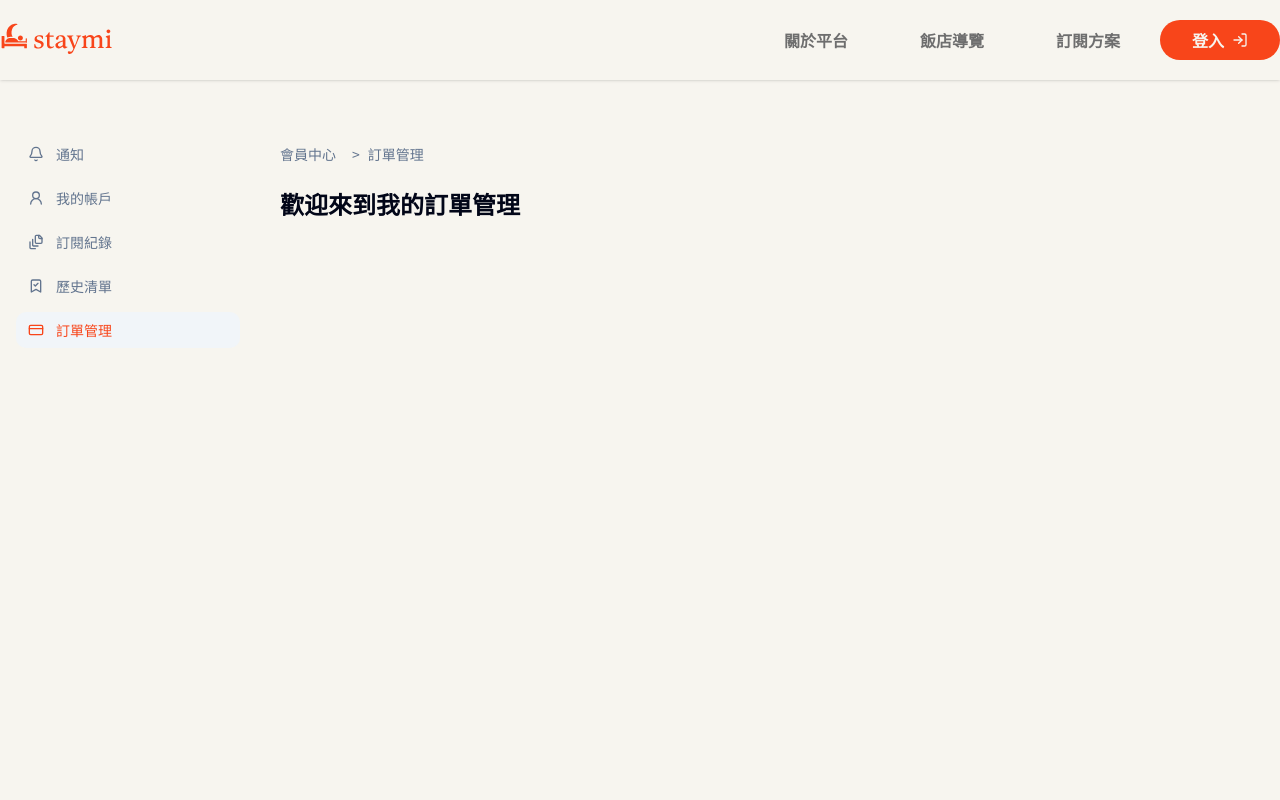
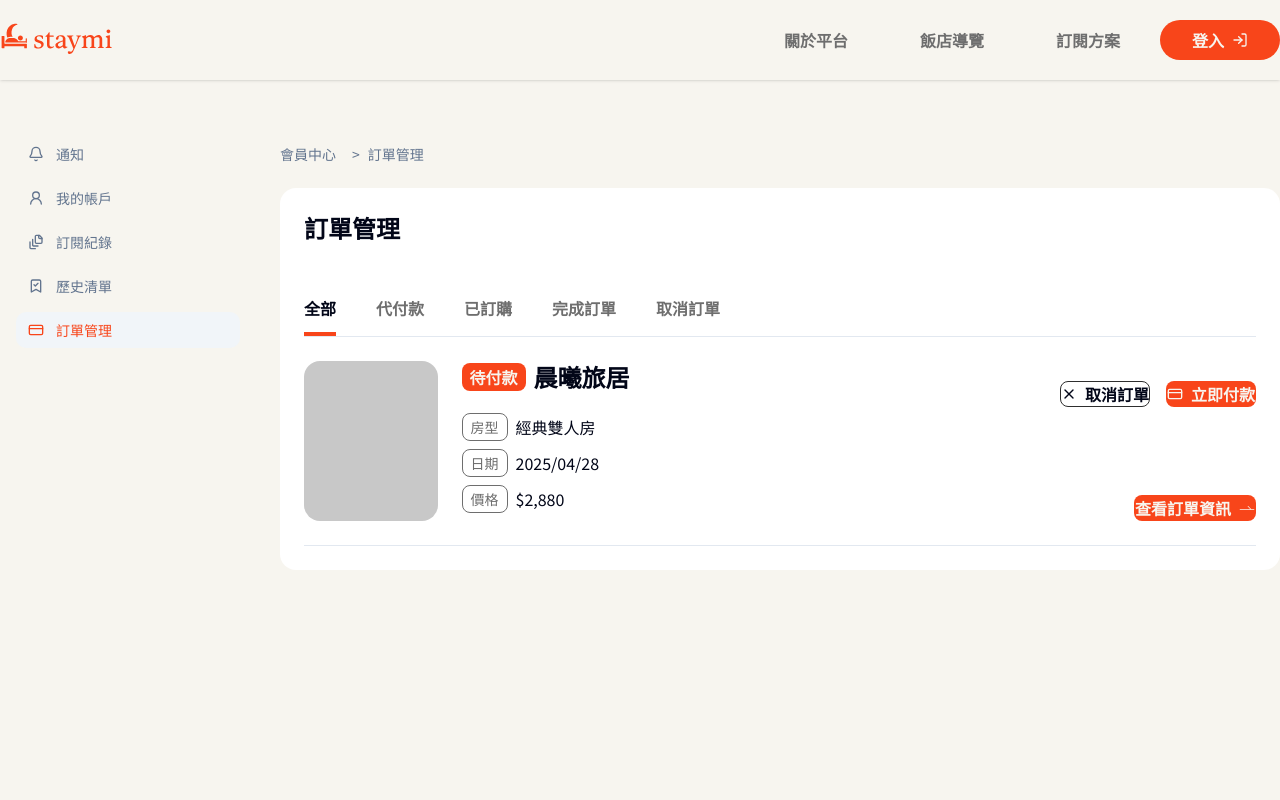
Before and after one commit to MisTPEBUS/stay-mi-next-app, a Next.js app: page /account/booking in a window 1280 px wide. Shown: the top 800 px of the page. Built offline with nearby package versions, Linux system fonts and the light colour scheme.

Commit message:
refactor: 💡 調整訂單頁面 UI layout

```diff
--- /dev/null
+++ b/src/app/(main)/account/booking/_components/OrderCard.tsx
@@ -0,0 +1,71 @@
+import { CreditCard, Plus, ThumbsUp, X } from "lucide-react";
+import React from "react";
+
+import IconArrowRight from "@/components/Icons/IconArrowRight";
+import { Button } from "@/components/ui/button";
+
+const OrderCard = () => {
+  return (
+    <div className="border-gray-light/50 flex flex-col gap-6 border-b py-6 md:flex-row">
+      <div className="bg-gray h-40 w-full rounded-2xl md:size-40"></div>
+      <div className="flex w-full flex-col justify-between md:flex-row">
+        <div>
+          <p className="mb-5 flex items-center gap-2 text-xl font-bold md:text-2xl">
+            <span className="bg-primary flex h-7 items-center rounded-[0.5rem] px-2 text-sm font-bold text-white md:text-base">
+              待付款
+            </span>
+            晨曦旅居
+          </p>
+          <div className="flex flex-col gap-2">
+            <p className="flex items-center gap-2">
+              <span className="text-black-sub border-black-sub flex h-7 items-center rounded-[0.5rem] border p-2 text-sm">
+                房型
+              </span>
+              經典雙人房
+            </p>
+            <p className="flex items-center gap-2">
+              <span className="text-black-sub border-black-sub flex h-7 items-center rounded-[0.5rem] border p-2 text-sm">
+                日期
+              </span>
+              2025/04/28
+            </p>
+            <p className="flex items-center gap-2">
+              <span className="text-black-sub border-black-sub flex h-7 items-center rounded-[0.5rem] border p-2 text-sm">
+                價格
+              </span>
+              $2,880
+            </p>
+          </div>
+        </div>
+        <div className="mt-5 flex flex-col justify-between gap-4 md:items-end">
+          <div className="flex gap-4">
+            <Button variant="outline" size="square" className="flex-1">
+              <X />
+              取消訂單
+            </Button>
+            <Button size="square" className="flex-1">
+              <CreditCard />
+              立即付款
+            </Button>
+          </div>
+          {/* <div className="flex gap-4">
+            <Button variant="outline" className="w-fit rounded-[0.5rem]">
+              <Plus />
+              再訂一次
+            </Button>
+            <Button variant="outline" className="w-fit rounded-[0.5rem]">
+              <ThumbsUp />
+              寫下評價
+            </Button>
+          </div> */}
+          <Button size="square" className="w-full md:w-fit">
+            查看訂單資訊
+            <IconArrowRight />
+          </Button>
+        </div>
+      </div>
+    </div>
+  );
+};
+
+export default OrderCard;
--- a/src/app/(main)/account/booking/page.tsx
+++ b/src/app/(main)/account/booking/page.tsx
@@ -1,7 +1,39 @@
+"use client";
+import { useState } from "react";
+import { twMerge } from "tailwind-merge";
+
+import OrderCard from "./_components/OrderCard";
+
+const tabConfig = [
+  { label: "全部", value: "all" },
+  { label: "代付款", value: "pending" },
+  { label: "已訂購", value: "paid" },
+  { label: "完成訂單", value: "completed" },
+  { label: "取消訂單", value: "canceled" },
+];
+
 const AccountPage = () => {
+  const [state, setState] = useState("all");
   return (
-    <div>
-      <h1 className="text-2xl font-bold">歡迎來到我的訂單管理</h1>
+    <div className="bg-white-pure rounded-2xl p-6">
+      <div className="mb-10 text-xl font-bold md:text-2xl">訂單管理</div>
+      <div className="border-gray-light/50 overflow-x-auto border-b">
+        <div className="flex min-w-max gap-4 md:gap-10">
+          {tabConfig.map((item) => (
+            <div
+              key={item.label}
+              onClick={() => setState(item.value)}
+              className={twMerge(
+                "py-3 font-bold",
+                state === item.value ? "border-primary border-b-4" : "text-black-sub"
+              )}
+            >
+              {item.label}
+            </div>
+          ))}
+        </div>
+      </div>
+      <OrderCard />
     </div>
   );
 };
```
